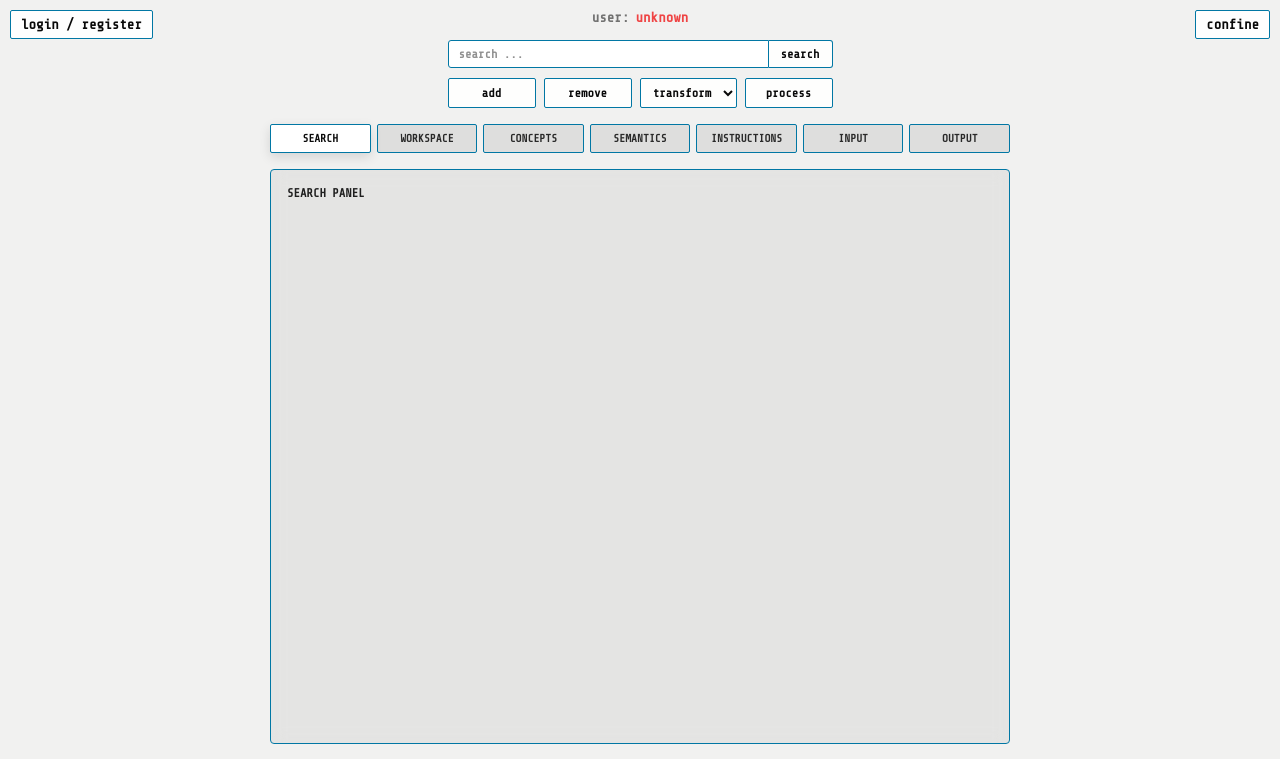
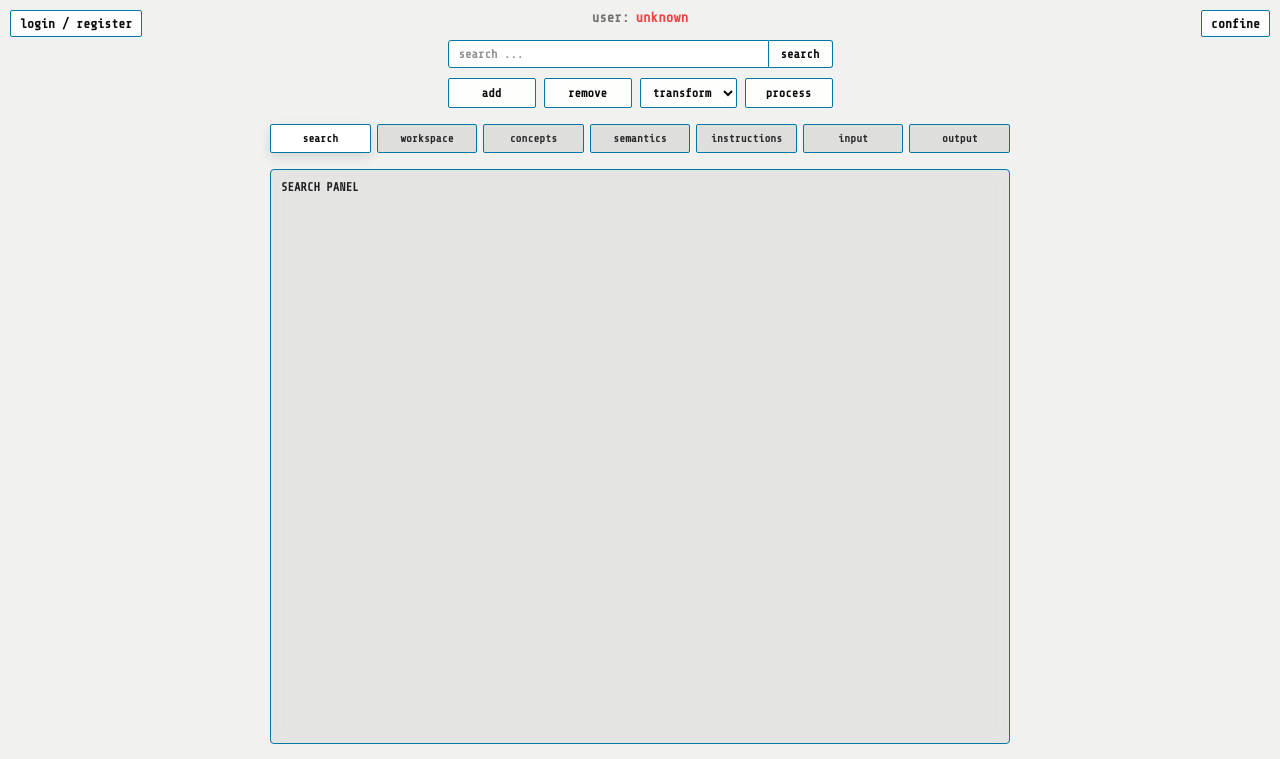
Before and after one commit to DKing1077/confine-web-app, a Flask app: page / in a window 1280 px wide. Shown: the top 759 px of the page. Run offline with Flask 3, Linux system fonts and the light colour scheme; parts of the project's set-up code (start-up, migrations or seed data) failed here and were passed over.

Commit message:
buttons scale

```diff
--- a/app/static/index.css
+++ b/app/static/index.css
@@ -95,18 +95,18 @@ a,
     left: 10px;
 
     display: flex;
-    gap: 18px;
+    gap: 16px;
 }
 
 /* AUTH BUTTON */
 
 .auth-button {
     color: #090909;
-    font-size: 14px;
+    font-size: 13px;
 
-    padding: 6px 10px;
+    padding: 5px 9px;
     border-radius: 2px;
-    border: 1.5px solid #0177A4;
+    border: 1.25px solid #0177A4;
 
     transition: all 0.2s ease;
     cursor: default;
@@ -135,11 +135,11 @@ a,
     right: 10px;
 
     color: #090909;
-    font-size: 14px;
+    font-size: 13px;
 
-    padding: 6px 10px;
+    padding: 5px 9px;
     border-radius: 2px;
-    border: 1.5px solid #0177A4;
+    border: 1.25px solid #0177A4;
 
     transition: all 0.2s ease;
     cursor: default;
@@ -215,7 +215,7 @@ a,
     padding: 6px 10px;
     font-size: 12px;
 
-    border: 1.5px solid #0177A4;
+    border: 1.25px solid #0177A4;
     outline: none;
 
     border-radius: 3px 0 0 3px;
@@ -235,7 +235,7 @@ a,
     padding: 6px 12px;
     font-size: 12px;
 
-    border: 1.5px solid #0177A4;
+    border: 1.25px solid #0177A4;
     border-left: none;
     cursor: pointer;
 
@@ -272,7 +272,7 @@ a,
     padding: 6px 8px;
     font-size: 12px;
 
-    border: 1.5px solid #0177A4;
+    border: 1.25px solid #0177A4;
     border-radius: 2px;
 
     font-family: inherit;
@@ -339,7 +339,7 @@ a,
     font-size: 11px;
     font-weight: 600;
 
-    border: 1.5px solid #0177A4;
+    border: 1.25px solid #0177A4;
     cursor: pointer;
 
     background: rgba(9, 9, 9, 0.08);
@@ -364,14 +364,14 @@ a,
 
 .tab-content {
     margin-top: 16px;
-    padding: 16px;
+    padding: 10px;
 
     flex: 1;
     min-height: 0;
     overflow-y: auto;
 
     background: rgba(9, 9, 9, 0.05);
-    border: 1.5px solid #0177A4;
+    border: 1.25px solid #0177A4;
     border-radius: 4px;
 
     backdrop-filter: blur(8px);
@@ -430,7 +430,7 @@ a,
 .input-box-wrap {
     display: flex;
     flex-direction: column;
-    gap: 8px;
+    gap: 6px;
     width: 100%;
     box-sizing: border-box;
     flex: 1;
@@ -456,7 +456,7 @@ a,
     border-radius: 2px;
 
     background: #ffffff;
-    border: 1.5px solid #0177A4;
+    border: 1.25px solid #0177A4;
 
     color: #090909;
     font-family: inherit;
@@ -601,7 +601,7 @@ a,
     font-family: inherit;
     font-weight: 600;
 
-    border: 1.5px solid #0177A4;
+    border: 1.25px solid #0177A4;
 
     transition: all 0.2s ease;
 }
@@ -625,7 +625,7 @@ a,
     border-radius: 2px;
 
     background: #ffffff;
-    border: 1.5px solid #0177A4;
+    border: 1.25px solid #0177A4;
 
     font-size: 11px;
     font-weight: 600;
--- a/app/templates/index.html
+++ b/app/templates/index.html
@@ -52,13 +52,13 @@
     <div class="dashboard">
 
         <div class="tab-bar">
-            <button type="button" class="tab active" data-tab="search">SEARCH</button>
-            <button type="button" class="tab" data-tab="workspace">WORKSPACE</button>
-            <button type="button" class="tab" data-tab="concepts">CONCEPTS</button>
-            <button type="button" class="tab" data-tab="semantics">SEMANTICS</button>
-            <button type="button" class="tab" data-tab="instructions">INSTRUCTIONS</button>
-            <button type="button" class="tab" data-tab="input">INPUT</button>
-            <button type="button" class="tab" data-tab="output">OUTPUT</button>
+            <button type="button" class="tab active" data-tab="search">search</button>
+            <button type="button" class="tab" data-tab="workspace">workspace</button>
+            <button type="button" class="tab" data-tab="concepts">concepts</button>
+            <button type="button" class="tab" data-tab="semantics">semantics</button>
+            <button type="button" class="tab" data-tab="instructions">instructions</button>
+            <button type="button" class="tab" data-tab="input">input</button>
+            <button type="button" class="tab" data-tab="output">output</button>
         </div>
 
         <div class="tab-content">
```
Also changed, not shown: app/static/session.css (+6 -6 lines).
